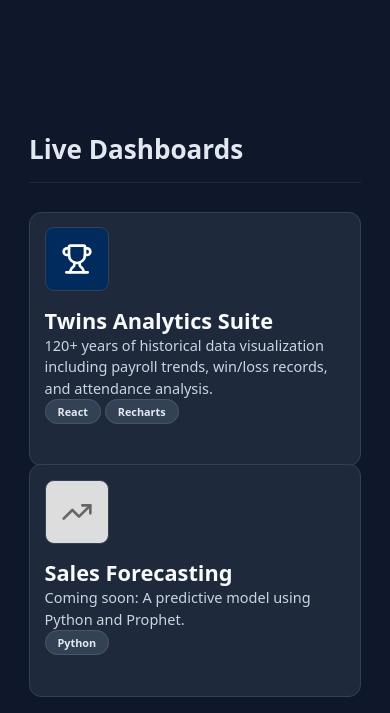
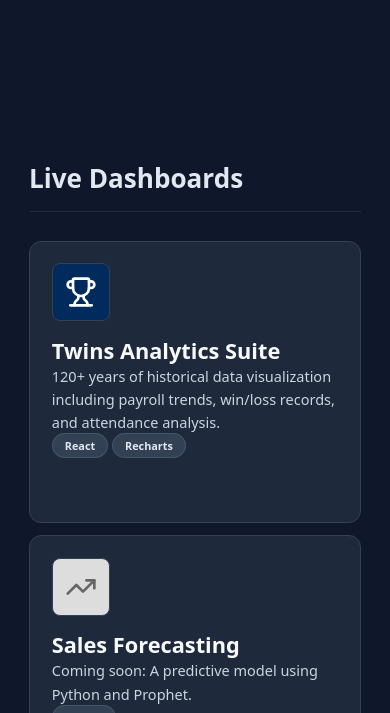
Before and after one commit to patbritton/portfolio, an Astro site: page / in a window 390 px wide. Shown: the part 387-1100 px from the top of the page. Built offline with nearby package versions, Linux system fonts and the light colour scheme; Astro itself is replaced by a stand-in of ours.

Commit message:
style: Refactor card styles and improve grid layout for better responsiveness

```diff
--- a/src/styles/cards.css
+++ b/src/styles/cards.css
@@ -4,24 +4,37 @@
 .hero { padding: 4rem 0; text-align: center; }
 h1 { font-size: 3rem; margin-bottom: 0.75rem; color: #f8fafc; letter-spacing: -0.025em; }
 p { color: #94a3b8; font-size: 1.25rem; line-height: 1.75; }
-h2 { color: #e2e8f0; margin-top: 4rem; border-bottom: 1px solid #1e293b; padding-bottom: 1rem; font-size: 1.8rem; }
 
-/* Grid System */
+/* Headers */
+h2 {
+  color: #e2e8f0;
+  margin-top: 6rem;
+  margin-bottom: 2rem;
+  border-bottom: 1px solid #1e293b;
+  padding-bottom: 1rem;
+  font-size: 1.8rem;
+}
+
+/* --- GRID SYSTEM (The Spacing Fix) --- */
 .project-grid, .blog-grid {
   display: grid;
-  grid-template-columns: repeat(auto-fit, minmax(320px, 1fr));
-  gap: 2rem;
-  margin-top: 2rem;
+  grid-template-columns: repeat(auto-fit, minmax(300px, 1fr));
+
+  /* THE FIX: Tight horizontal, Wide vertical */
+  column-gap: 2rem;  /* Normal spacing side-by-side */
+  row-gap: 4rem;     /* Big spacing when stacked (Mobile) */
+
+  margin-bottom: 6rem;
 }
 
-/* --- SHARED CARD STYLES --- */
+/* --- CARD STYLES --- */
 .project-card, .blog-card {
-  background: #1e293b;       /* Slate 800 */
+  background: #1e293b;
   border-radius: 12px;
-  padding: 1rem;
+  padding: 1.5rem;
   text-decoration: none;
-  color: #e2e8f0;            /* Light Text */
-  border: 1px solid #334155; /* Subtle Border */
+  color: #e2e8f0;
+  border: 1px solid #334155;
   transition: all 0.3s ease-in-out;
   display: flex;
   flex-direction: column;
@@ -29,32 +42,31 @@
   height: 100%;
 }
 
-/* --- BLUE THEME (Projects) --- */
+/* --- THEMES --- */
 .project-card:hover {
   transform: translateY(-5px);
   border-color: #38bdf8;
   box-shadow: 0 10px 30px -10px rgba(56, 189, 248, 0.15);
 }
 
-/* --- TEAL THEME (Blog Posts) --- */
 .blog-card:hover {
   transform: translateY(-5px);
   border-color: #2dd4bf;
   box-shadow: 0 10px 30px -10px rgba(45, 212, 191, 0.15);
 }
 
-/* Card Content */
+/* Content */
 h3 { margin: 0; font-size: 1.5rem; color: #f8fafc; font-weight: 700; }
 
 .content p, .blog-card p {
   font-size: 1rem;
   color: #cbd5e1;
-  line-height: 1.5;
+  line-height: 1.6;
   margin: 0;
   flex-grow: 1;
 }
 
-/* Meta Data */
+/* Meta */
 .post-date {
   font-size: 0.75rem;
   color: #2dd4bf;
@@ -72,10 +84,10 @@
   font-weight: 600;
 }
 
-/* Icons & Tags */
+/* Icons */
 .icon-box {
-  padding: 15px;
-  border-radius: 9px;
+  padding: 12px;
+  border-radius: 8px;
   background: #0f172a;
   border: 1px solid #334155;
   display: inline-flex;
@@ -95,3 +107,11 @@
   font-weight: 600;
   border: 1px solid #475569;
 }
+
+/* Mobile Adjustments */
+@media (max-width: 768px) {
+  .project-grid, .blog-grid {
+    /* Ensure vertical gap stays big on mobile */
+    row-gap: 4rem;
+  }
+}
```
